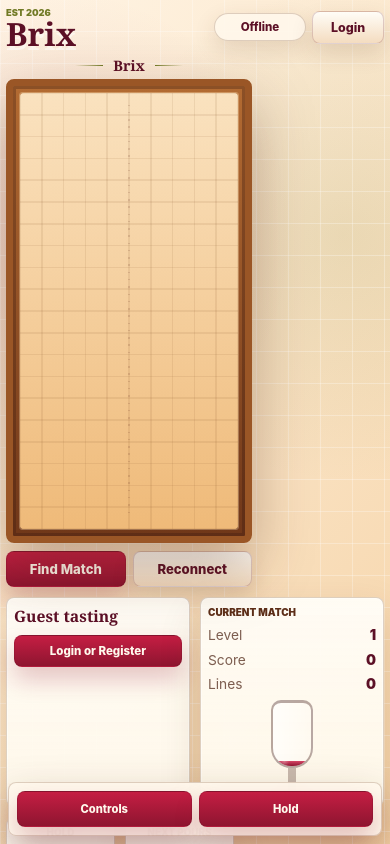
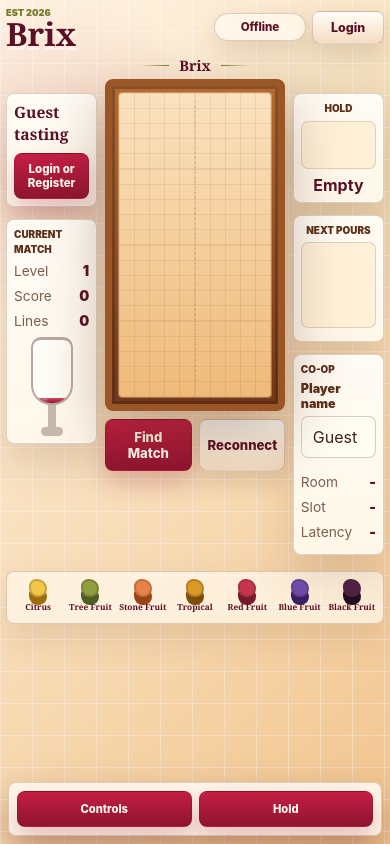
Before and after one commit to Knightflare15/Tetris, a React app: page / in a window 390 px wide. Shown: the top 844 px of the page. Built offline with nearby package versions, Linux system fonts and the light colour scheme.

Commit message:
mobile layout finished and added touch

```diff
--- a/src/client/App.tsx
+++ b/src/client/App.tsx
@@ -70,7 +70,7 @@ export function App(): ReactElement {
             <strong>Brix</strong>
             <span />
           </div>
-          <BoardCanvas snapshot={game.snapshot} localSlot={game.localSlot} />
+          <BoardCanvas snapshot={game.snapshot} localSlot={game.localSlot} onInput = {game.sendInput}/>
           <div className="match-actions">
             <button type="button" onClick={() => void game.connectAndQueue()}>
               Find Match
@@ -129,11 +129,19 @@ export function App(): ReactElement {
   );
 }
 
-function BoardCanvas({ snapshot, localSlot }: {
+function BoardCanvas({ snapshot, localSlot, onInput }: {
   snapshot: RoomSnapshot | null;
   localSlot: "A" | "B" | null;
+  onInput: (action: InputAction) => void
 }): ReactElement {
   const canvasRef = useRef<HTMLCanvasElement | null>(null);
+
+  const touchRef = useRef<{
+    startX: number;
+    lastStep: number;
+  } | null>(null);
+
+  const STEP_SIZE = 22;
 
   useEffect(() => {
     if (canvasRef.current) {
@@ -141,12 +149,57 @@ function BoardCanvas({ snapshot, localSlot }: {
     }
   }, [localSlot, snapshot]);
 
+  function handleTouchStart(e: React.TouchEvent<HTMLCanvasElement>){
+  const touch = e.touches[0];
+
+  touchRef.current = {
+    startX: touch.clientX,
+    lastStep: 0,
+  };
+}
+
+function handleTouchMove(e: React.TouchEvent<HTMLCanvasElement>){
+  if (!touchRef.current) return;
+
+  e.preventDefault();
+
+  const touch = e.touches[0];
+
+  const deltaX = touch.clientX - touchRef.current.startX;
+
+  const currentStep = Math.trunc(deltaX / STEP_SIZE);
+
+  const difference = currentStep - touchRef.current.lastStep;
+
+  if (difference > 0){
+    for (let i = 0; i < difference ; i++){
+      onInput("moveRight");
+    }
+  }
+
+  if (difference < 0){
+    for (let i = 0; i < Math.abs(difference) ; i++){
+      onInput("moveLeft");
+    }
+  }
+  touchRef.current.lastStep = currentStep;
+}
+
+function handleTouchEnd(){
+  touchRef.current = null;
+}
+
+
   return (
     <section className="board-frame" aria-label="Brix board">
-      <canvas ref={canvasRef} width={300} height={600} />
+      <canvas ref={canvasRef} width={300} height={600}
+      onTouchStart={handleTouchStart}
+      onTouchMove = {handleTouchMove}
+      onTouchEnd={handleTouchEnd} />
     </section>
   );
 }
+
 
 function QueueCard({ queue }: { queue: TetrominoType[] }): ReactElement {
   const canvasRef = useRef<HTMLCanvasElement | null>(null);
--- a/src/client/gameRenderer.ts
+++ b/src/client/gameRenderer.ts
@@ -71,7 +71,7 @@ export function renderPreview(
   const context = getCanvasContext(canvas);
   context.clearRect(0, 0, canvas.width, canvas.height);
   types.slice(0, 3).forEach((type, index) => {
-    drawPreviewPiece(context, type, 18, 8 + index * 46);
+    drawPreviewPiece(context, type, 45, 8 + index * 100);
   });
 }
 
--- a/src/index.css
+++ b/src/index.css
@@ -21,7 +21,12 @@
 * {
   box-sizing: border-box;
 }
-
+.board-column,
+.side-rail,
+.preview-card,
+.cellar-card {
+  min-width: 0;
+}
 html,
 body,
 #root {
@@ -162,17 +167,20 @@ canvas {
 
 .brix-layout {
   display: grid;
-  grid-template-columns: 220px minmax(330px, 392px) 220px;
+  grid-template-columns:
+    minmax(70px, 0.8fr)
+    minmax(180px, 1.5fr)
+    minmax(70px, 0.8fr);
+
   align-items: start;
-  justify-content: center;
-  gap: 16px;
+  gap: clamp(4px, 2vw, 16px);
 }
 
 .side-rail {
   display: flex;
   flex-direction: column;
   gap: 12px;
-  padding-top: 62px;
+  padding-top: 42px;
 }
 
 .cellar-card {
@@ -271,6 +279,8 @@ canvas {
 }
 
 .board-frame {
+  width: min(100%, 340px);
+  min-width: 0;
   position: relative;
   padding: 16px;
   border: 10px solid var(--wood);
@@ -291,11 +301,13 @@ canvas {
 }
 
 .board-frame canvas {
-  width: 300px;
-  height: 600px;
+  width: 100%;
+  height: auto;
+  aspect-ratio: 1 / 2;
   border-radius: 4px;
   background: #f8d19d;
   box-shadow: inset 0 0 30px rgba(120, 61, 28, 0.24);
+  touch-action: none;
 }
 
 .match-actions {
@@ -323,8 +335,10 @@ canvas {
 }
 
 .preview-card canvas {
-  width: 150px;
-  height: 250px;
+   width: 100%;
+  height: auto;
+  aspect-ratio: 3 / 5;
+  max-width: 120px;
   margin: 0 auto 6px;
   border: 1px solid rgba(107, 59, 31, 0.18);
   border-radius: 7px;
@@ -530,56 +544,6 @@ canvas {
 }
 
 @media (max-width: 960px) {
-  .brix-app {
-    width: min(100% - 18px, 720px);
-    padding: 10px 0 86px;
-  }
-
-    .brix-layout {
-    grid-template-columns: minmax(0, 1fr) 140px;
-    align-items: start;
-    gap: 10px;
-  }
-  .board-frame {
-  width: min(64vw, 260px);
-  }
-  .board-column {
-    order: 1;
-  }
-
-  .right-rail {
-    order: 2;
-    display: flex;
-    flex-direction: column;
-    gap: 10px;
-    padding-top: 28px;
-  }
-
-  .left-rail {
-    order: 3;
-    grid-column: 1 / -1;
-  }
-
-
-  .side-rail {
-    display: grid;
-    grid-template-columns: repeat(2, minmax(0, 1fr));
-    gap: 10px;
-    padding-top: 0;
-  }
-
-  .left-rail {
-    order: 2;
-  }
-
-  .board-column {
-    order: 1;
-  }
-
-  .right-rail {
-    order: 3;
-    grid-template-columns: 1.15fr 0.85fr 0.85fr;
-  }
 
   .fruit-strip {
     grid-template-columns: repeat(4, minmax(0, 1fr));
@@ -678,14 +642,13 @@ canvas {
   }
 
   .board-frame {
-    width: min(76vw, 292px);
     padding: 7px;
     border-width: 7px;
   }
 
   .board-frame canvas {
     width: 100%;
-    height: auto;
+    height: max(100%);
     aspect-ratio: 1 / 2;
     max-height: 52dvh;
   }
@@ -702,10 +665,7 @@ canvas {
     font-size: 0.82rem;
   }
 
-  .side-rail,
-  .right-rail {
-    grid-template-columns: repeat(2, minmax(0, 1fr));
-  }
+
 
   .compact-card {
     grid-column: 1 / -1;
@@ -809,9 +769,7 @@ canvas {
 }
 
 @media (max-width: 390px), (max-height: 760px) {
-  .board-frame {
-    width: min(70vw, 246px);
-  }
+
 
   .cellar-card {
     padding: 7px;
```
